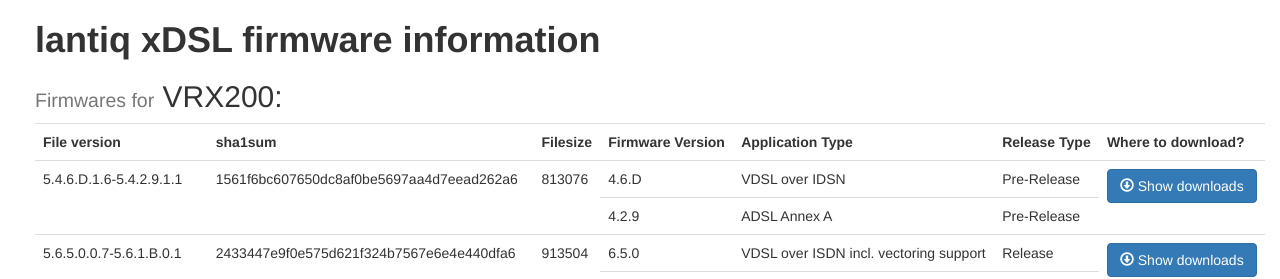
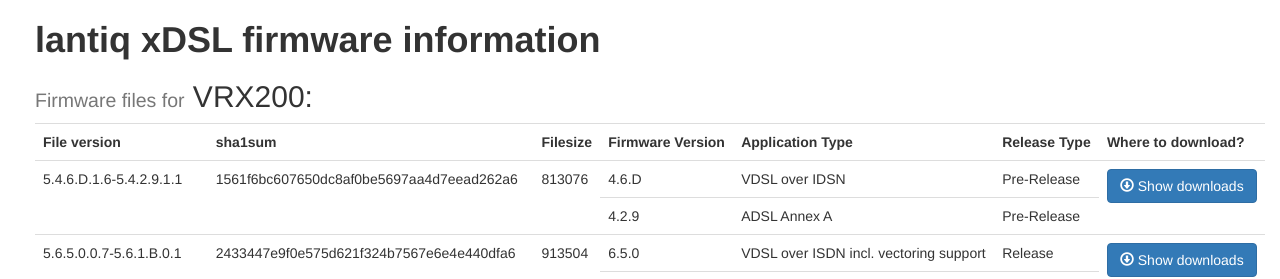
Before and after one commit to xdarklight/lantiq-xdsl-firmware-info, a Jekyll site: the page built from index.html, in a window 1280 px wide. Shown: the top 279 px of the page. Built offline with Jekyll 4.4.1, drawn with Linux system fonts in a browser that asks for light colours; nearby versions of some CDN libraries.

Commit message:
Adjust wording.

```diff
--- a/index.html
+++ b/index.html
@@ -5,7 +5,7 @@
 <h1><b>lantiq xDSL firmware information</b></h1>
 
 <div>
-	<h2><small>Firmwares for</small> VRX200:</h2>
+	<h2><small>Firmware files for</small> VRX200:</h2>
 
 	<div class="table-responsive">
 		<table class="table table-hover">
```
